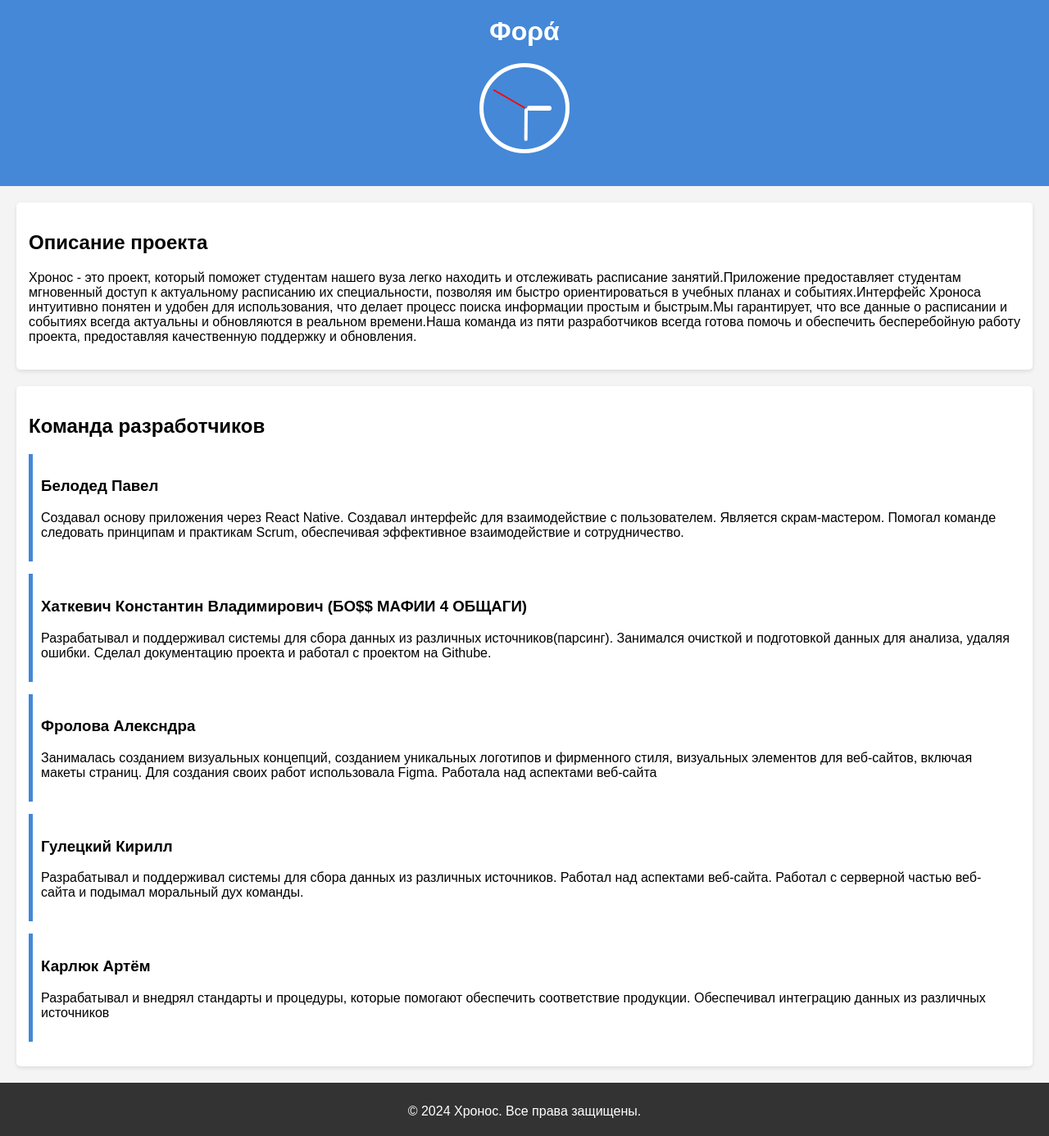
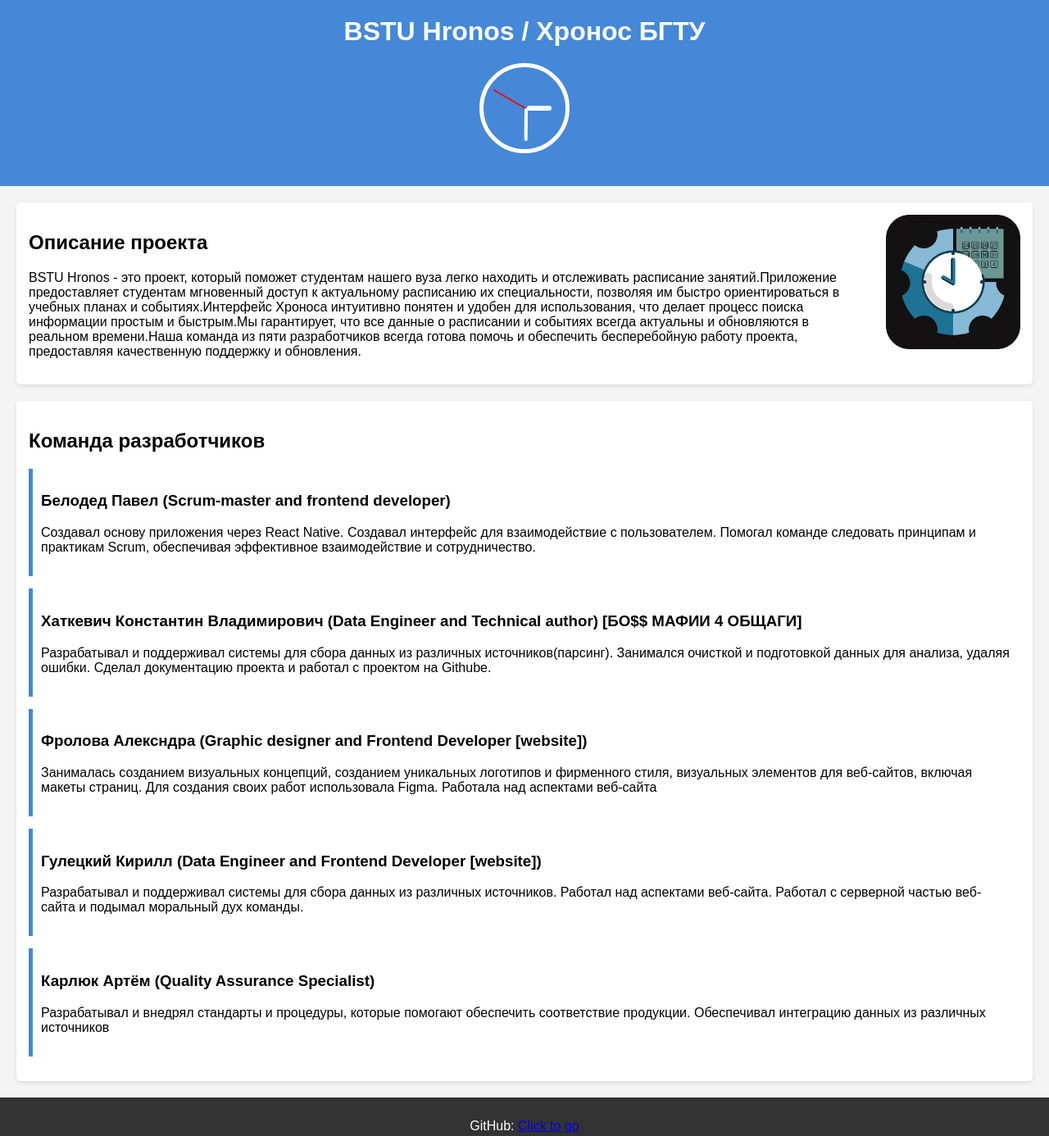
Before and after one commit to KostusLi/BSTU-time, a plain HTML site: page project.html in a window 1280 px wide. Shown: the top 1386 px of the page at 82% size. Drawn offline with Linux system fonts and the light colour scheme.

Commit message:
Добавила ссылку на гит и картинку проекта

```diff
--- a/project.css
+++ b/project.css
@@ -107,3 +107,9 @@ footer {
     border-radius: 5px;
     box-shadow: 0 2px 5px rgba(0,0,0,0.1);
 }
+
+.logo {
+    float: right;
+    margin-left : 20px;
+    max-height: 164px;
+}
--- a/project.html
+++ b/project.html
@@ -8,7 +8,7 @@
 </head>
 <body>
     <header>
-        <h1>Φορά</h1>
+        <h1>BSTU Hronos / Хронос БГТУ</h1>
         <div class="clock">
             <div class="hour-hand"></div>
             <div class="minute-hand"></div>
@@ -18,36 +18,40 @@
 
     <main>
         <section class="description">
+            <img class= "logo" src="hronos.jpg" alt="">
             <h2>Описание проекта</h2>
-            <p>Хронос - это проект, который поможет студентам нашего вуза легко находить и отслеживать расписание занятий.Приложение предоставляет студентам мгновенный доступ к актуальному расписанию их специальности, позволяя им быстро ориентироваться в учебных планах и событиях.Интерфейс Хроноса интуитивно понятен и удобен для использования, что делает процесс поиска информации простым и быстрым.Мы гарантирует, что все данные о расписании и событиях всегда актуальны и обновляются в реальном времени.Наша команда из пяти разработчиков всегда готова помочь и обеспечить бесперебойную работу проекта, предоставляя качественную поддержку и обновления.</p>
+            <p>BSTU Hronos - это проект, который поможет студентам нашего вуза легко находить и отслеживать расписание занятий.Приложение предоставляет студентам мгновенный доступ к актуальному расписанию их специальности, позволяя им быстро ориентироваться в учебных планах и событиях.Интерфейс Хроноса интуитивно понятен и удобен для использования, что делает процесс поиска информации простым и быстрым.Мы гарантирует, что все данные о расписании и событиях всегда актуальны и обновляются в реальном времени.Наша команда из пяти разработчиков всегда готова помочь и обеспечить бесперебойную работу проекта, предоставляя качественную поддержку и обновления.</p>
+
         </section>
 
         <section class="developers">
             <h2>Команда разработчиков</h2>
             <div class="developer">
-                <h3>Белодед Павел</h3>
-                <p>Создавал основу приложения через React Native. Создавал интерфейс для взаимодействие с пользователем. Является скрам-мастером. Помогал команде следовать принципам и практикам Scrum, обеспечивая эффективное взаимодействие и сотрудничество.</p>
+                <h3>Белодед Павел (Scrum-master and frontend developer)</h3>
+                <p>Создавал основу приложения через React Native. Создавал интерфейс для взаимодействие с пользователем. Помогал команде следовать принципам и практикам Scrum, обеспечивая эффективное взаимодействие и сотрудничество.</p>
             </div>
             <div class="developer">
-                <h3>Хаткевич Константин Владимирович (БО$$ МАФИИ 4 ОБЩАГИ)</h3>
+                <h3>Хаткевич Константин Владимирович (Data Engineer and Technical author) [БО$$ МАФИИ 4 ОБЩАГИ]</h3>
                 <p>Разрабатывал и поддерживал системы для сбора данных из различных источников(парсинг). Занимался очисткой и подготовкой данных для анализа, удаляя ошибки. Сделал документацию проекта и работал с проектом на Githube.</p>
             </div>
             <div class="developer">
-                <h3>Фролова Алексндра</h3>
+                <h3>Фролова Алексндра (Graphic designer and Frontend Developer [website])</h3>
                 <p>Занималась созданием визуальных концепций, созданием уникальных логотипов и фирменного стиля, визуальных элементов для веб-сайтов, включая макеты страниц. Для создания своих работ использовала Figma. Работала над аспектами веб-сайта</p>
             </div>
             <div class="developer">
-                <h3>Гулецкий Кирилл</h3>
+                <h3>Гулецкий Кирилл (Data Engineer and Frontend Developer [website])</h3>
                 <p>Разрабатывал и поддерживал системы для сбора данных из различных источников. Работал над аспектами веб-сайта. Работал с серверной частью веб-сайта и подымал моральный дух команды.</p>
             </div>
             <div class="developer">
-                <h3>Карлюк Артём</h3>
+                <h3>Карлюк Артём (Quality Assurance Specialist)</h3>
                 <p>Разрабатывал и внедрял стандарты и процедуры, которые помогают обеспечить соответствие продукции. Обеспечивал интеграцию данных из различных источников</p>
             </div>
         </section>
+
     </main>
 
     <footer>
+        <p>GitHub: <a href="https://github.com/KostusLi/BSTU-time.git">Click to go</a></p>
         <p>&copy; 2024 Хронос. Все права защищены.</p>
     </footer>
 
```
Also changed, not shown: hronos.jpg (added).
